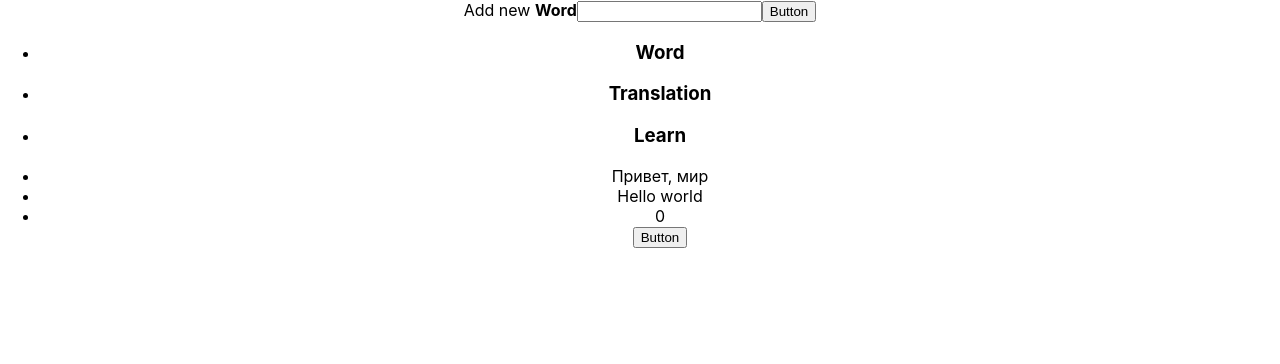
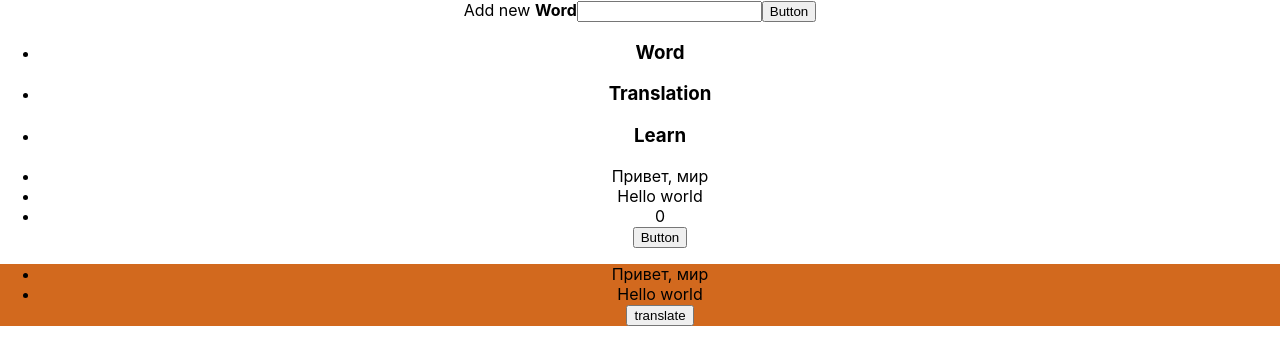
Before and after one commit to NastassiaMikhalenka/learnEnglish, a React (Create React App) app: page / in a window 1280 px wide. Shown: the top 364 px of the page. Built offline with nearby package versions, Linux system fonts and the light colour scheme.

Commit message:
added component LearnWords

```diff
--- a/public/index.html
+++ b/public/index.html
@@ -22,7 +22,7 @@
 
       Unlike "/favicon.ico" or "favicon.ico", "%PUBLIC_URL%/favicon.ico" will
       work correctly both with client-side routing and a non-root public URL.
-      Learn how to configure a non-root public URL by running `npm run build`.
+      LearnWords how to configure a non-root public URL by running `npm run build`.
     -->
     <title>React App</title>
   </head>
--- a/src/App.tsx
+++ b/src/App.tsx
@@ -1,11 +1,13 @@
 import React from 'react';
 import './App.css';
 import {Library} from "./components/Library/Library";
+import {LearnWords} from "./components/LearnWords/LearnWords";
 
 function App() {
     return (
         <div className="App">
             <Library/>
+            <LearnWords/>
         </div>
     );
 }
--- /dev/null
+++ b/src/components/LearnWords/LearnWords.tsx
@@ -0,0 +1,29 @@
+import React from 'react';
+import {initialStateType} from "../../state/library_reducer";
+import {useSelector} from "react-redux";
+import {rootReducerType} from "../../state/store";
+
+
+export const LearnWords = () => {
+    let library = useSelector<rootReducerType, initialStateType>(state => state.library);
+
+    const speak = (word: string) => {
+        const speakInstance = new SpeechSynthesisUtterance(word);
+        speakInstance.voice = speechSynthesis.getVoices()[33];
+        speechSynthesis.speak(speakInstance);
+    };
+
+    return (
+        <section style={{textAlign: 'center', backgroundColor: 'chocolate'}}>
+            {library.map((item, index) => (
+                <ul key={index}>
+                    <li>{item.word}</li>
+                    <li>{item.translate}</li>
+                    <div>
+                        <button onClick={() => speak(library[index].translate)}>translate</button>
+                    </div>
+                </ul>
+            ))}
+        </section>
+    )
+};
--- a/src/index.tsx
+++ b/src/index.tsx
@@ -17,5 +17,5 @@ ReactDOM.render(
 
 // If you want to start measuring performance in your app, pass a function
 // to log results (for example: reportWebVitals(console.log))
-// or send to an analytics endpoint. Learn more: https://bit.ly/CRA-vitals
+// or send to an analytics endpoint. LearnWords more: https://bit.ly/CRA-vitals
 reportWebVitals();
```
